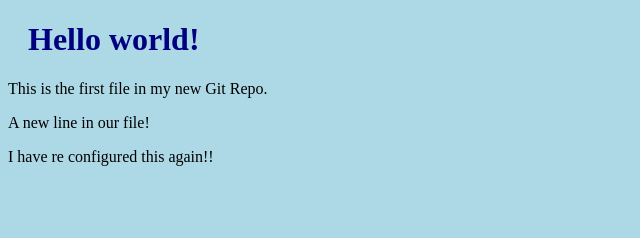
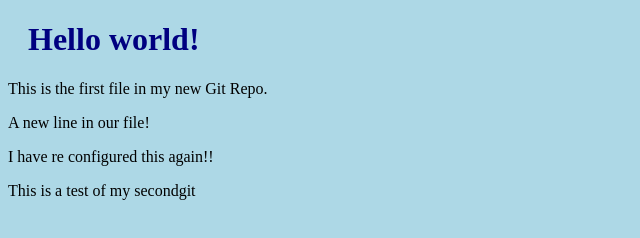
Before and after one commit to smasher44/myfirstgit, a plain HTML site: page index.html in a window 1280 px wide. Shown: the whole page, without its empty margins (0-640 px from the left). Drawn offline with Linux system fonts and the light colour scheme.

Commit message:
I have added another test line have nice day

```diff
--- a/index.html
+++ b/index.html
@@ -9,5 +9,6 @@
     <p>This is the first file in my new Git Repo.</p>
     <p>A new line in our file!</p>
     <p>I have re configured this again!!</p>
+    <p>This is a test of my secondgit</p>
 </body>
 </html>
```
